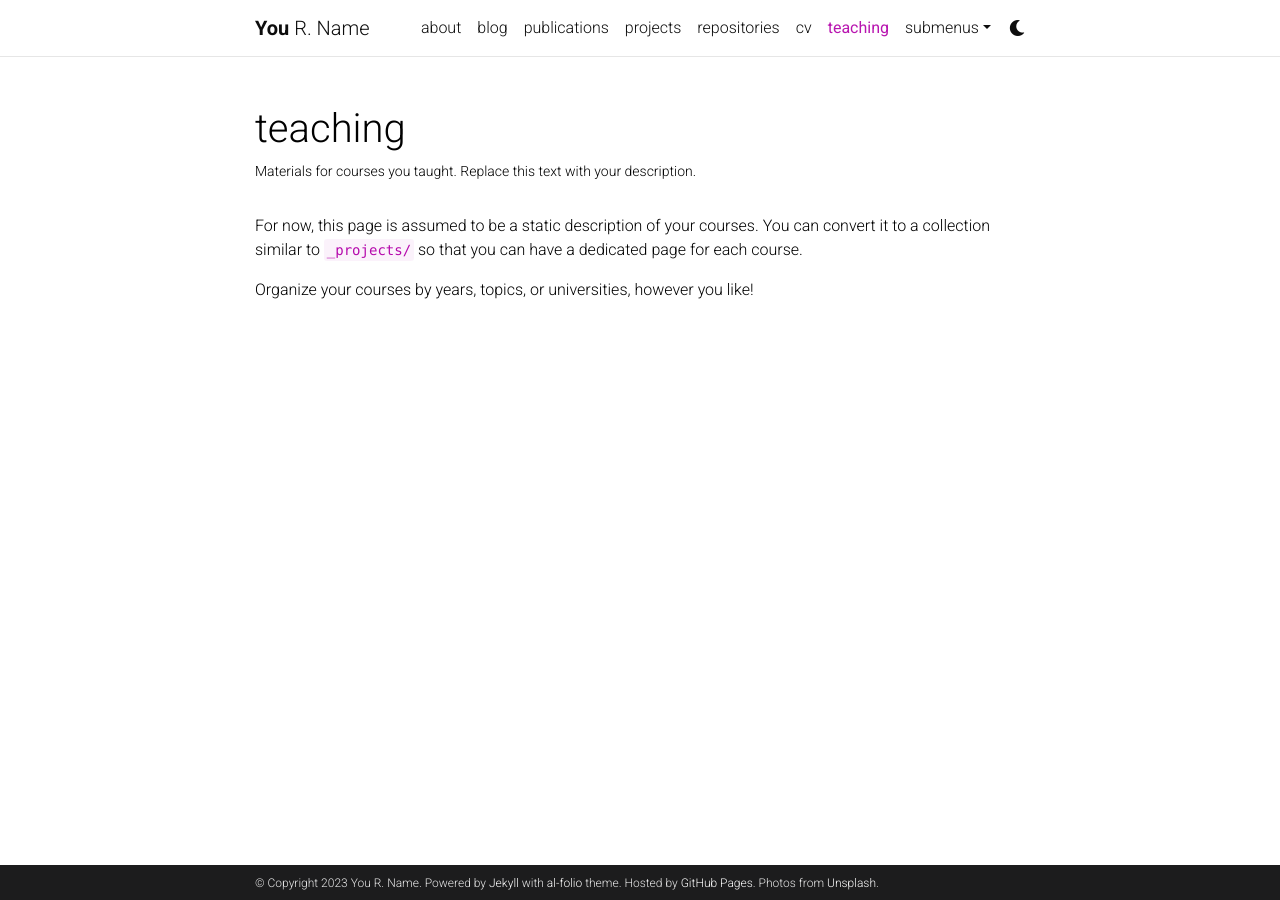
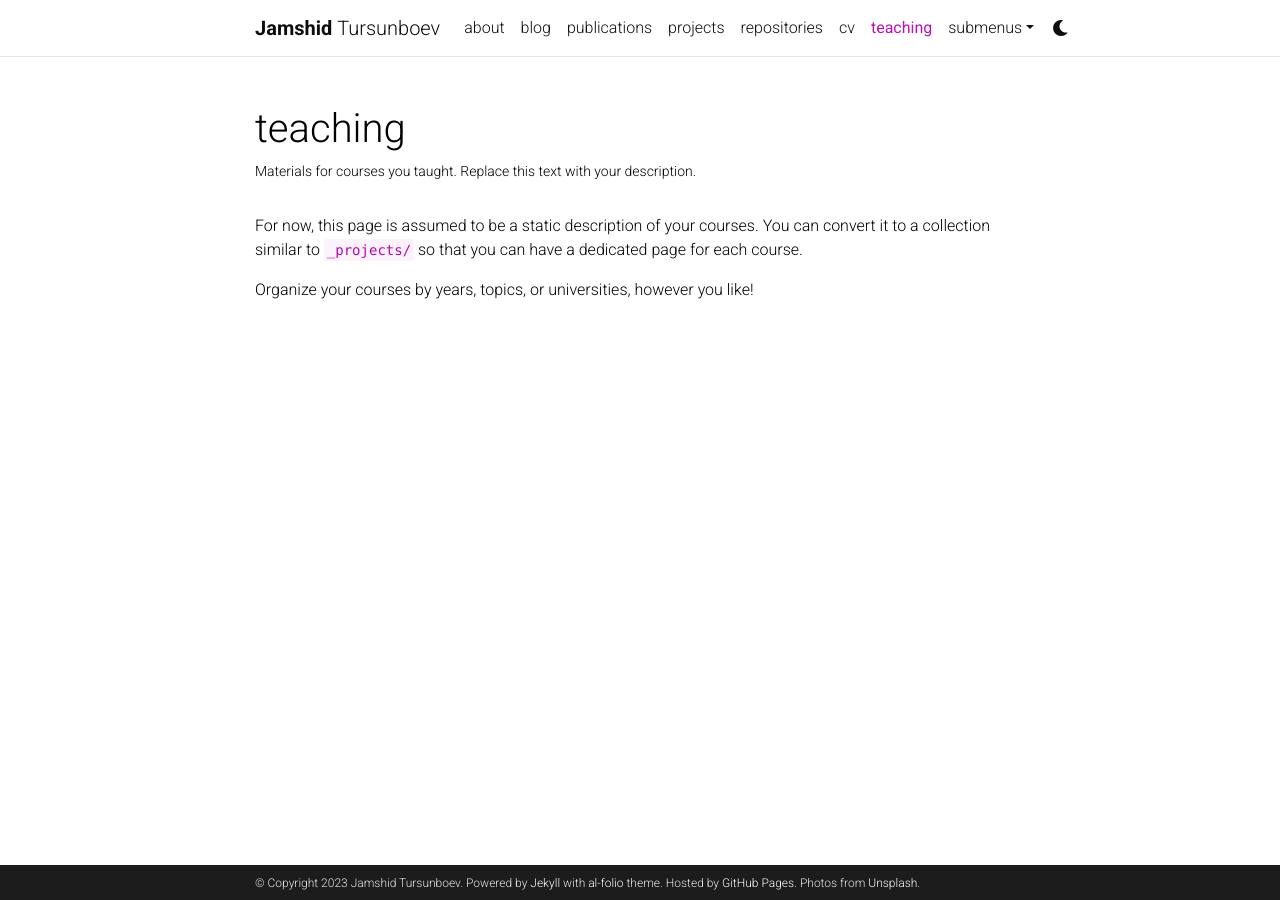
Before and after one commit to gladuz/gladuz.github.io, a Jekyll site: the page built from _pages/teaching.md, in a window 1280 px wide. Built offline with Jekyll 4.4.1, drawn with Linux system fonts in a browser that asks for light colours; comment, search, counter and statistics services are not loaded; a style sheet for code colours, icons or effects is not loaded.

Commit message:
Update _config.yml

```diff
--- a/_config.yml
+++ b/_config.yml
@@ -3,12 +3,12 @@
 # -----------------------------------------------------------------------------
 
 title: blank # the website title (if blank, full name will be used instead)
-first_name: You
-middle_name: R.
-last_name: Name
-email: you@example.com
+first_name: Jamshid
+middle_name:
+last_name: Tursunboev
+email: jamshid@tursunboev.com
 description: > # the ">" symbol means to ignore newlines until "footer_text:"
-  A simple, whitespace theme for academics. Based on [*folio](https://github.com/bogoli/-folio) design.
+  Personal website of Jamshid Tursunboev
 footer_text: >
   Powered by <a href="https://jekyllrb.com/" target="_blank">Jekyll</a> with <a href="https://github.com/alshedivat/al-folio">al-folio</a> theme.
   Hosted by <a href="https://pages.github.com/" target="_blank">GitHub Pages</a>.
@@ -18,8 +18,8 @@ keywords: jekyll, jekyll-theme, academic-website, portfolio-website  # add your
 lang: en # the language of your site (for example: en, fr, cn, ru, etc.)
 icon: ⚛️  # the emoji used as the favicon (alternatively, provide image name in /assets/img/)
 
-url: https://alshedivat.github.io # the base hostname & protocol for your site
-baseurl: /al-folio # the subpath of your site, e.g. /blog/
+url: https://tursunboev.com # the base hostname & protocol for your site
+baseurl: # the subpath of your site, e.g. /blog/
 last_updated: false # set to true if you want to display last updated in the footer
 impressum_path:  # set to path to include impressum link in the footer, use the same path as permalink in a page, helps to conform with EU GDPR
 
```
